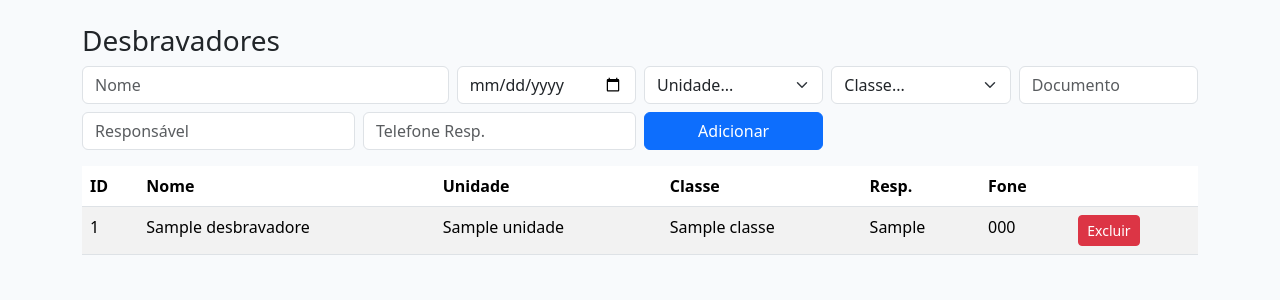
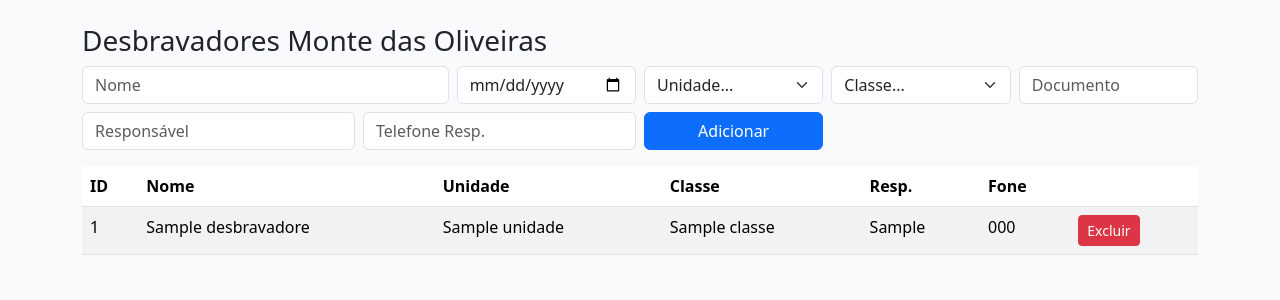
Before and after one commit to matheusnunesdacruz/desbravadores_app_demo, a FastAPI app: page /desbravadores in a window 1280 px wide. Shown: the part 56-356 px from the top of the page. Run offline with FastAPI, Linux system fonts and the light colour scheme; tables that the repository leaves empty hold one stand-in row (values such as "Sample post"); some libraries are stand-ins or nearby versions.

Commit message:
Update desbravadores.html

```diff
--- a/app/templates/desbravadores.html
+++ b/app/templates/desbravadores.html
@@ -1,6 +1,6 @@
 {% extends "base.html" %}
 {% block content %}
-<h3>Desbravadores</h3>
+<h3>Desbravadores Monte das Oliveiras</h3>
 <form method="post" class="row g-2 mb-3">
   <div class="col-md-4"><input class="form-control" name="nome" placeholder="Nome" required></div>
   <div class="col-md-2"><input type="date" class="form-control" name="data_nascimento" placeholder="Data Nascimento"></div>
```
